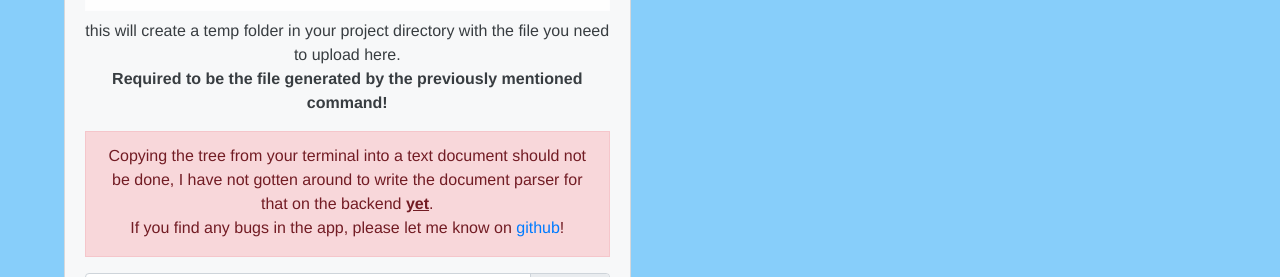
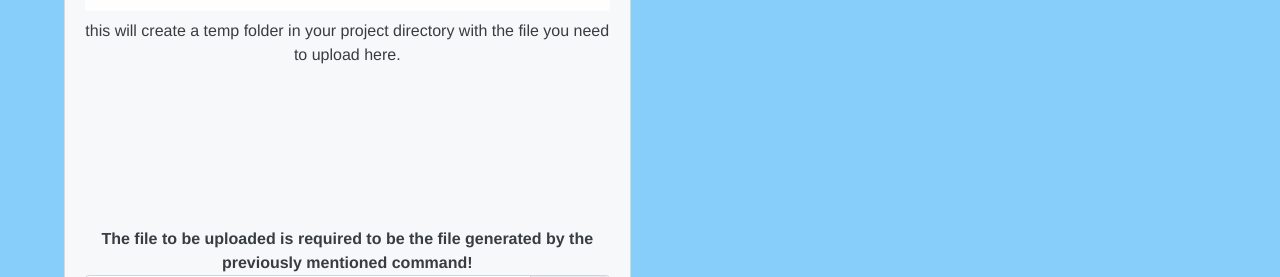
Before and after one commit to KennethLindalen/MavenNavigatorFrontend, a Vue app: page / in a window 1280 px wide. Shown: the part 523-800 px from the top of the page. Built offline with nearby package versions, Linux system fonts and the light colour scheme.

Commit message:
Styling changes.

```diff
--- a/src/App.vue
+++ b/src/App.vue
@@ -9,7 +9,7 @@
     </div>
     <div class="row">
       <div class="col-sm">
-        <div class="alert alert-secondary mb-3 mt-0 rrc" style="text-align: center; background-color: #F7F8F9">
+        <div class="alert alert-secondary mb-3 mt-0 rrc" style="text-align: center; background-color: #F7F8F9; padding-bottom: 18px">
           <h4>Upload your dependency tree here</h4>
           <hr>
           <div class="m-0">
@@ -20,24 +20,14 @@
                 class="m-0 alert alert-light mt-2 mb-2 rrc">mvn dependency:tree -DoutputFile=temp/mvn_dependency_tree.txt</pre>
             <p>this will create a temp folder in your project directory with the file you need to upload
               here.
-              <br>
+            </p>
+            <br><br><br><br><br><br></div>
           <span
-                  style="font-weight: bold">Required to be the file generated by the previously mentioned command!</span>
-            </p></div>
-          <div class="alert alert-danger rrc" style="padding-bottom: 0">
-            <p>Copying the tree from your terminal into a text document should not be done, I have not gotten around to
-              write the document parser for that on the backend <span
-                  style="text-decoration: underline solid; font-weight: bold">yet</span>. <br>
-              If you find any bugs in the app, please let me know on <a
-                  href="https://github.com/KennethLindalen/MvnDepParser">github</a>!</p>
-          </div>
+              style="font-weight: bold">The file to be uploaded is required to be the file generated by the previously mentioned command!</span>
           <div class="input-group mb-3">
             <div class="custom-file rrc">
               <file-reader @load="file = $event"></file-reader>
             </div>
-          </div>
-          <div class="alert alert-danger" v-if="errorMsg !== ''">
-            <p>{{ errorMsg }}</p>
           </div>
           <button type="button" class="btn btn-secondary rrc" style="width: 100%" @click="sendData">Find
             conflicts
@@ -87,9 +77,9 @@
           </div>
         </div>
       </div>
-      <div class="col-sm  pl-1">
-        <JsonTree class="json-tree-root rrc" :data="dataObj"></JsonTree>
-        <button class="btn btn-outline-dark rrc" style="width: 100%; margin-top: 15px"
+      <div class="col-sm pl-1">
+        <JsonTree class="json-tree-root rrc" :data="dataObj" ></JsonTree>
+        <button class="btn btn-secondary rrc" style="width: 100%; margin-top: 15px"
                 @click="fullTreeView" v-if="treeview">
           Show the full tree instead
         </button>
@@ -99,7 +89,8 @@
       Developed by Kenneth Lindalen <br>
       <a href="https://www.linkedin.com/in/kenneth-lindalen-1ba35a187/"><img
           src="./assets/icons/linkedin-brands.svg" alt="" class="social-icons"></a>
-      <a href="https://github.com/KennethLindalen"><img src="./assets/icons/github-brands.svg" alt="" class="social-icons"></a>
+      <a href="https://github.com/KennethLindalen"><img src="./assets/icons/github-brands.svg" alt=""
+                                                        class="social-icons"></a>
       <a class="ml-1" href="https://www.buymeacoffee.com/kennethlindalen"><img
           src="./assets/icons/buymeacoffe.svg" alt=""></a>
 
@@ -167,9 +158,10 @@ export default {
 </script>
 
 <style>
-body{
+body {
   background-color: lightskyblue;
 }
+
 #app {
   font-family: Avenir, Helvetica, Arial, sans-serif;
   -webkit-font-smoothing: antialiased;
@@ -205,14 +197,18 @@ ul {
   width: 20px;
 }
 
-.grid-container{
+.grid-container {
   display: grid;
   grid-template-columns: 1fr 1fr;
   grid-gap: 10px;
 }
 
-.rrc{
+.rrc {
   border-radius: 0;
 }
 
+.filler {
+  height: 100%;
+}
+
 </style>
```
Lines whose indentation alone changed are shown as unchanged.
